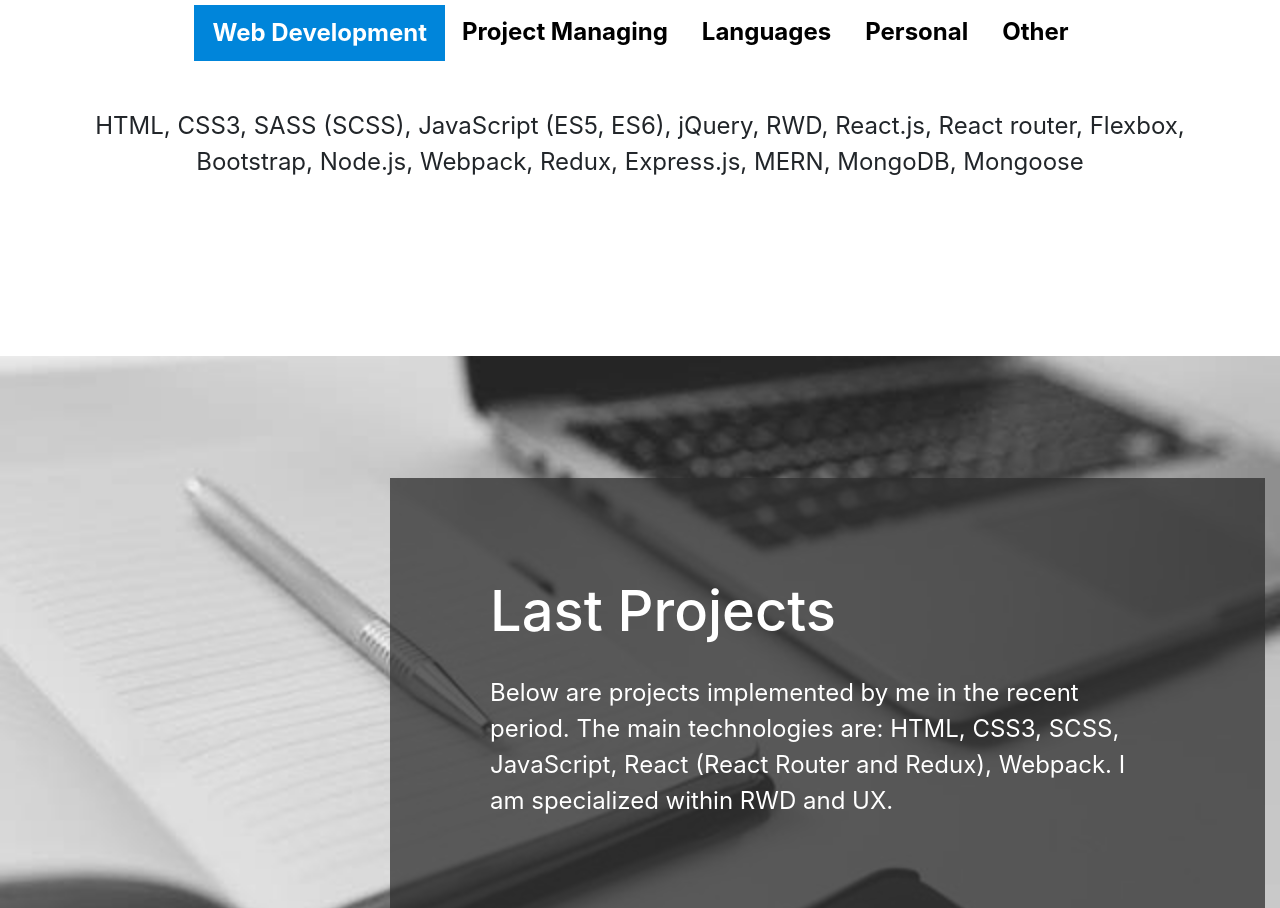
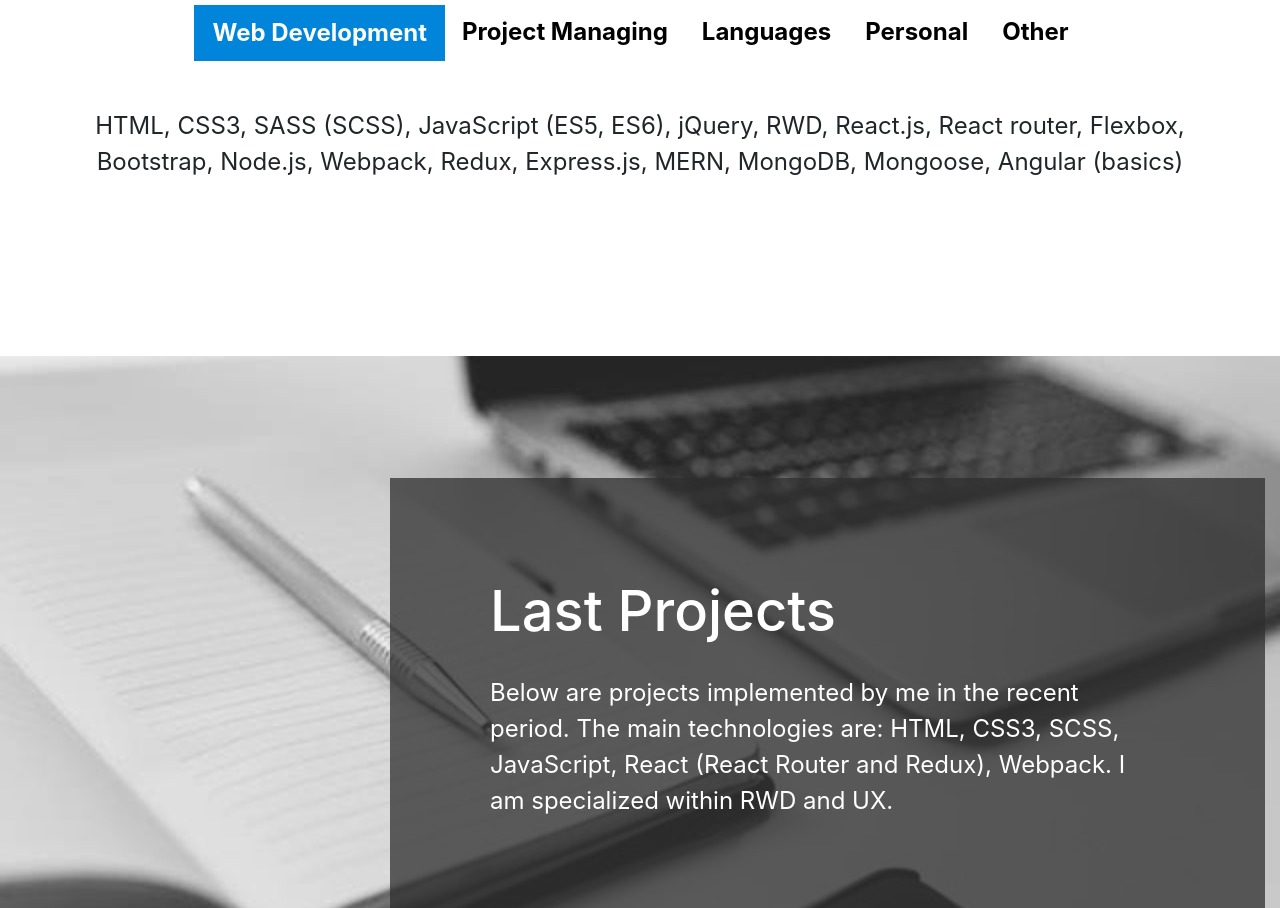
Before and after one commit to endriu17/portfolio, a website: page en/index.html in a window 1280 px wide. Shown: the part 1524-2432 px from the top of the page. Drawn offline with nearby package versions, Linux system fonts and the light colour scheme; no server answers; a script that the page names is missing.

Commit message:
Update index.html

```diff
--- a/en/index.html
+++ b/en/index.html
@@ -101,7 +101,7 @@
             <p>
               HTML, CSS3, SASS (SCSS), JavaScript (ES5, ES6), jQuery, RWD,
               React.js, React router, Flexbox, Bootstrap, Node.js, Webpack,
-              Redux, Express.js, MERN, MongoDB, Mongoose
+              Redux, Express.js, MERN, MongoDB, Mongoose, Angular (basics)
             </p>
           </div>
           <div class="tab-pane fade" id="project-managing">
```
